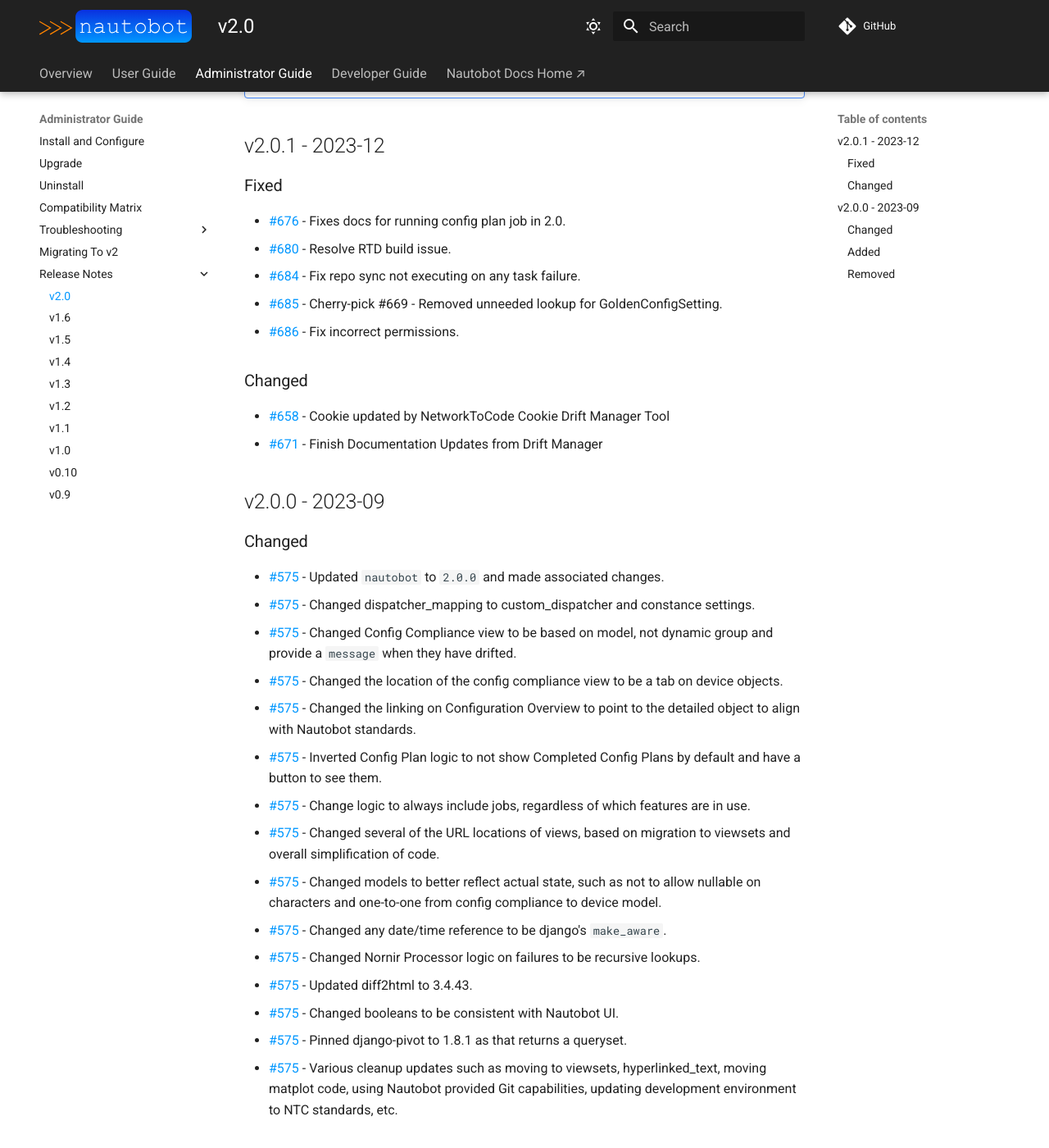
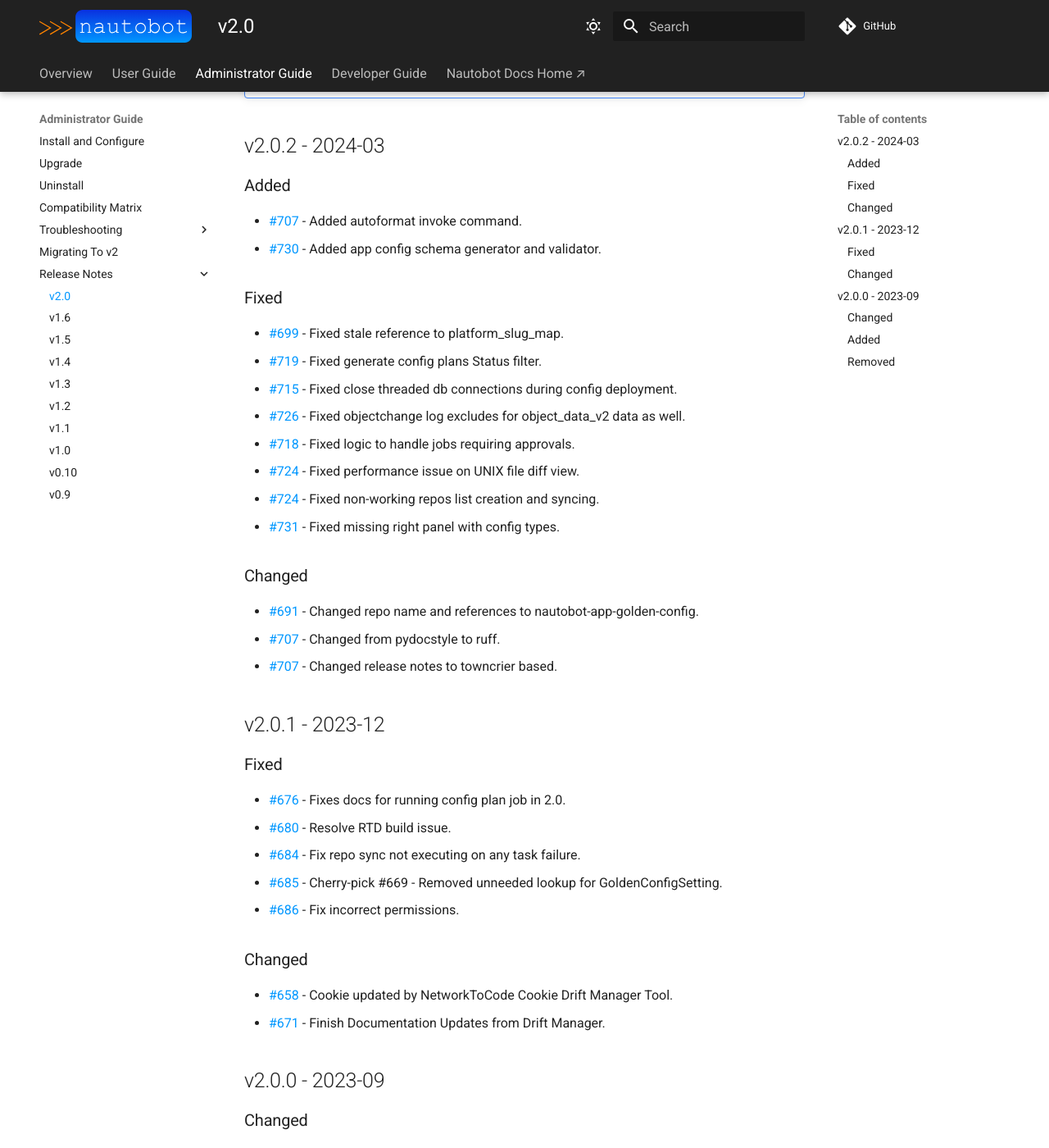
Before and after one commit to nautobot/nautobot-app-golden-config, an MkDocs documentation site: the page built from docs/admin/release_notes/version_2.0.md, in a window 1280 px wide and 1400 px high, scrolled down 531 px. Shown: the whole window at 82% size. Built offline with MkDocs 1.6.1 and Material for MkDocs 9.7.7, drawn with Linux system fonts in a browser that asks for light colours; comment, search, counter and statistics services are not loaded.

Commit message:
Prep 2.0.2 release

```diff
--- a/docs/admin/release_notes/version_2.0.md
+++ b/docs/admin/release_notes/version_2.0.md
@@ -11,6 +11,29 @@
 !!! note
     Please see [migrating guide](../migrating_to_v2.md) for details on migration.
 
+## v2.0.2 - 2024-03
+
+### Added
+
+- [#707](https://github.com/nautobot/nautobot-app-golden-config/pull/707) - Added autoformat invoke command.
+- [#730](https://github.com/nautobot/nautobot-app-golden-config/pull/730) - Added app config schema generator and validator.
+
+### Fixed
+
+- [#699](https://github.com/nautobot/nautobot-app-golden-config/pull/699) - Fixed stale reference to platform_slug_map.
+- [#719](https://github.com/nautobot/nautobot-app-golden-config/pull/719) - Fixed generate config plans Status filter.
+- [#715](https://github.com/nautobot/nautobot-app-golden-config/pull/715) - Fixed close threaded db connections during config deployment.
+- [#726](https://github.com/nautobot/nautobot-app-golden-config/pull/726) - Fixed objectchange log excludes for object_data_v2 data as well.
+- [#718](https://github.com/nautobot/nautobot-app-golden-config/pull/718) - Fixed logic to handle jobs requiring approvals.
+- [#724](https://github.com/nautobot/nautobot-app-golden-config/pull/724) - Fixed performance issue on UNIX file diff view.
+- [#724](https://github.com/nautobot/nautobot-app-golden-config/pull/724) - Fixed non-working repos list creation and syncing.
+- [#731](https://github.com/nautobot/nautobot-app-golden-config/pull/731) - Fixed missing right panel with config types.
+
+### Changed
+
+- [#691](https://github.com/nautobot/nautobot-app-golden-config/pull/691) - Changed repo name and references to nautobot-app-golden-config.
+- [#707](https://github.com/nautobot/nautobot-app-golden-config/pull/707) - Changed from pydocstyle to ruff.
+- [#707](https://github.com/nautobot/nautobot-app-golden-config/pull/707) - Changed release notes to towncrier based.
 
 ## v2.0.1 - 2023-12
 
@@ -25,8 +48,8 @@
 
 ### Changed
 
-- [#658](https://github.com/nautobot/nautobot-app-golden-config/pull/658) - Cookie updated by NetworkToCode Cookie Drift Manager Tool
-- [#671](https://github.com/nautobot/nautobot-app-golden-config/pull/671) - Finish Documentation Updates from Drift Manager
+- [#658](https://github.com/nautobot/nautobot-app-golden-config/pull/658) - Cookie updated by NetworkToCode Cookie Drift Manager Tool.
+- [#671](https://github.com/nautobot/nautobot-app-golden-config/pull/671) - Finish Documentation Updates from Drift Manager.
 
 ## v2.0.0 - 2023-09
 
--- a/pyproject.toml
+++ b/pyproject.toml
@@ -1,6 +1,6 @@
 [tool.poetry]
 name = "nautobot-golden-config"
-version = "2.0.0"
+version = "2.0.2"
 description = "An app for configuration on nautobot"
 authors = ["Network to Code, LLC <opensource@networktocode.com>"]
 license = "Apache-2.0"
```
Also changed, not shown: docs/dev/contributing.md (+10 -9 lines), 5 other files.
